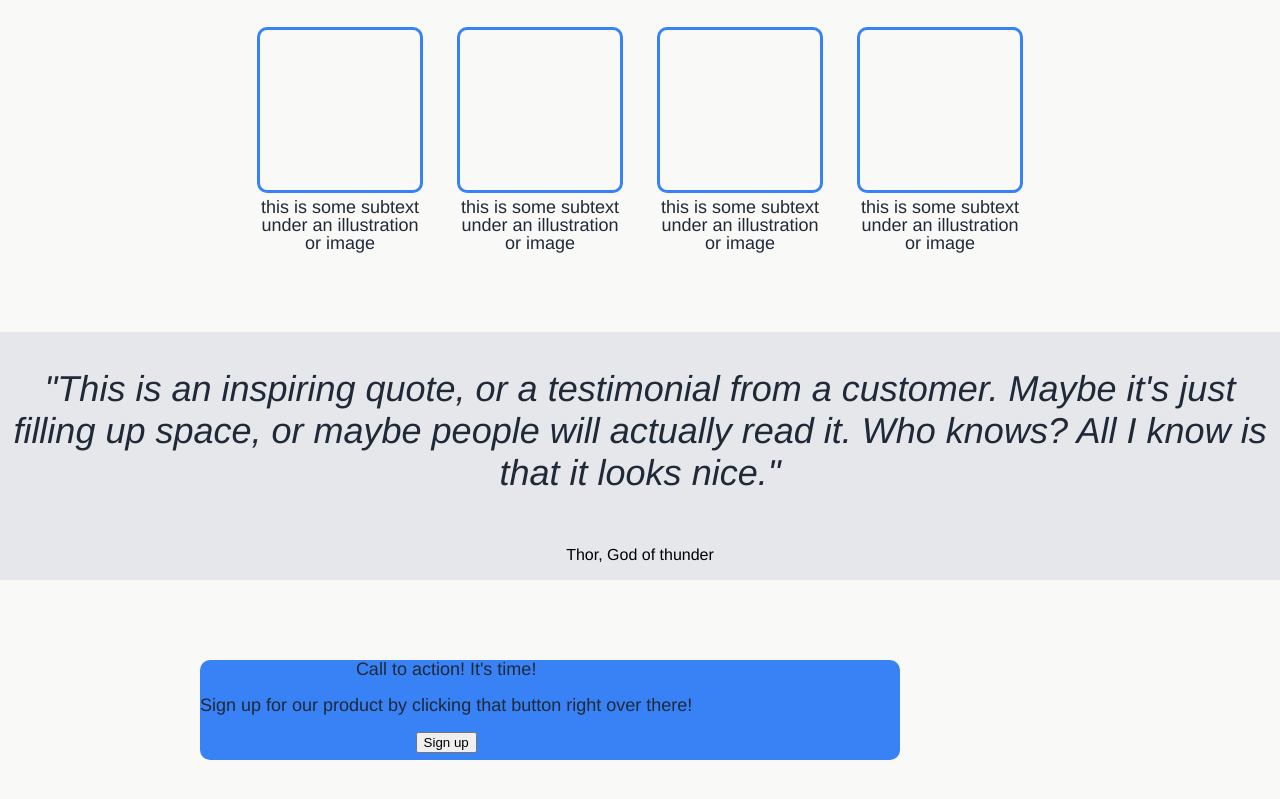
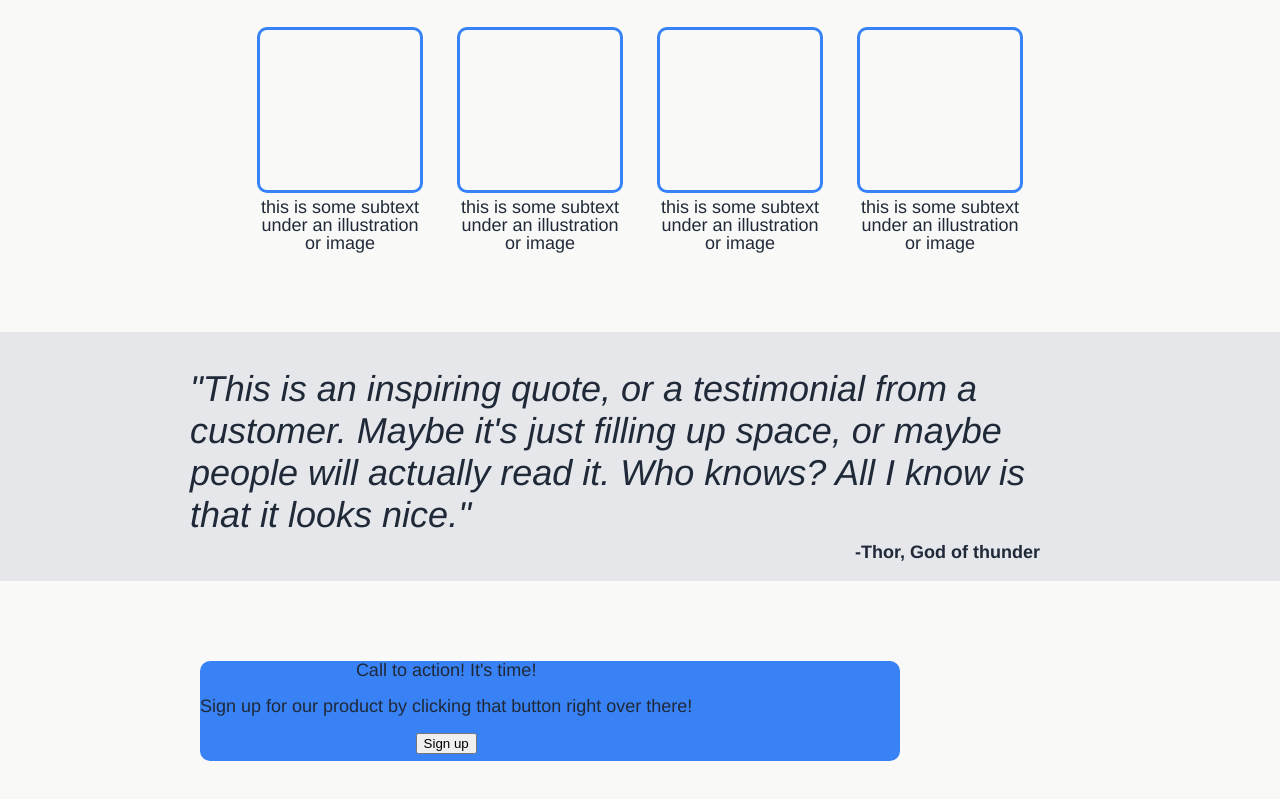
Before and after one commit to YvesConcepcion/Landing_page, a plain HTML site: page index.html in a window 1280 px wide. Shown: the part 555-1354 px from the top of the page. Drawn offline with Linux system fonts and the light colour scheme.

Commit message:
index.html

```diff
--- a/index.html
+++ b/index.html
@@ -52,16 +52,18 @@
       </div>
     </div>
     </div>
-    <div class="quote">
-        <p class="quote">"This is an inspiring quote, or a testimonial from a customer. Maybe it's just filling up space, or maybe people will actually read it. Who knows? All I know is that it looks nice."</p>
-    <p >Thor, God of thunder</p>
+    <div class="quote-main">
+        <div class="quote">
+            <p class="quote">"This is an inspiring quote, or a testimonial from a customer. Maybe it's just filling up space, or maybe people will actually read it. Who knows? All I know is that it looks nice."</p>
+            <p class="quotee">-Thor, God of thunder</p>
+        </div>
     </div>
     </div>
     <div class="CTA">
     <div class="Sign-up">
         <div class="text">Call to action! It's time!
         <p>Sign up for our product by clicking that button right over there!</p>
-        <button>Sign up</button>
+        <button>Sign up</be, or maybe putton>
         </div>
     </div>
     </div>
--- a/styles.css
+++ b/styles.css
@@ -98,6 +98,7 @@ ul {
   align-items: center;
   width: 160px;
   gap: 5px;
+  gap: -50px;
   word-wrap: break-word;
 }
 
@@ -112,22 +113,26 @@ ul {
 p.hero-text {
   color: #f9faf8;
   display: flex;
-  flex-wrap: wrap;
 }
 
-.quote {
+.quote-main {
   background-color: #e5e7eb;
   display: flex;
-  flex-direction: column;
+  flex-direction: row;
   justify-content: center;
-  text-align: center;
+  align-items: center;
 }
 
 p.quote {
+  display: flex;
+  flex-direction: column;
+  width: 900px;
   font-size: 36px;
   font-style: italic;
   font-weight: lighter;
   color: #1f2937;
+  text-align: left;
+  word-break: normal;
 }
 
 .Sign-up {
@@ -160,3 +165,12 @@ button.sign-up {
   line-height: 1;
   text-align: center;
 }
+
+p.quotee {
+  text-align: end;
+  font-size: 18px;
+  margin-top: -30px;
+  font-weight: bolder;
+  color: #1f2937;
+  width: 850px;
+}
```
